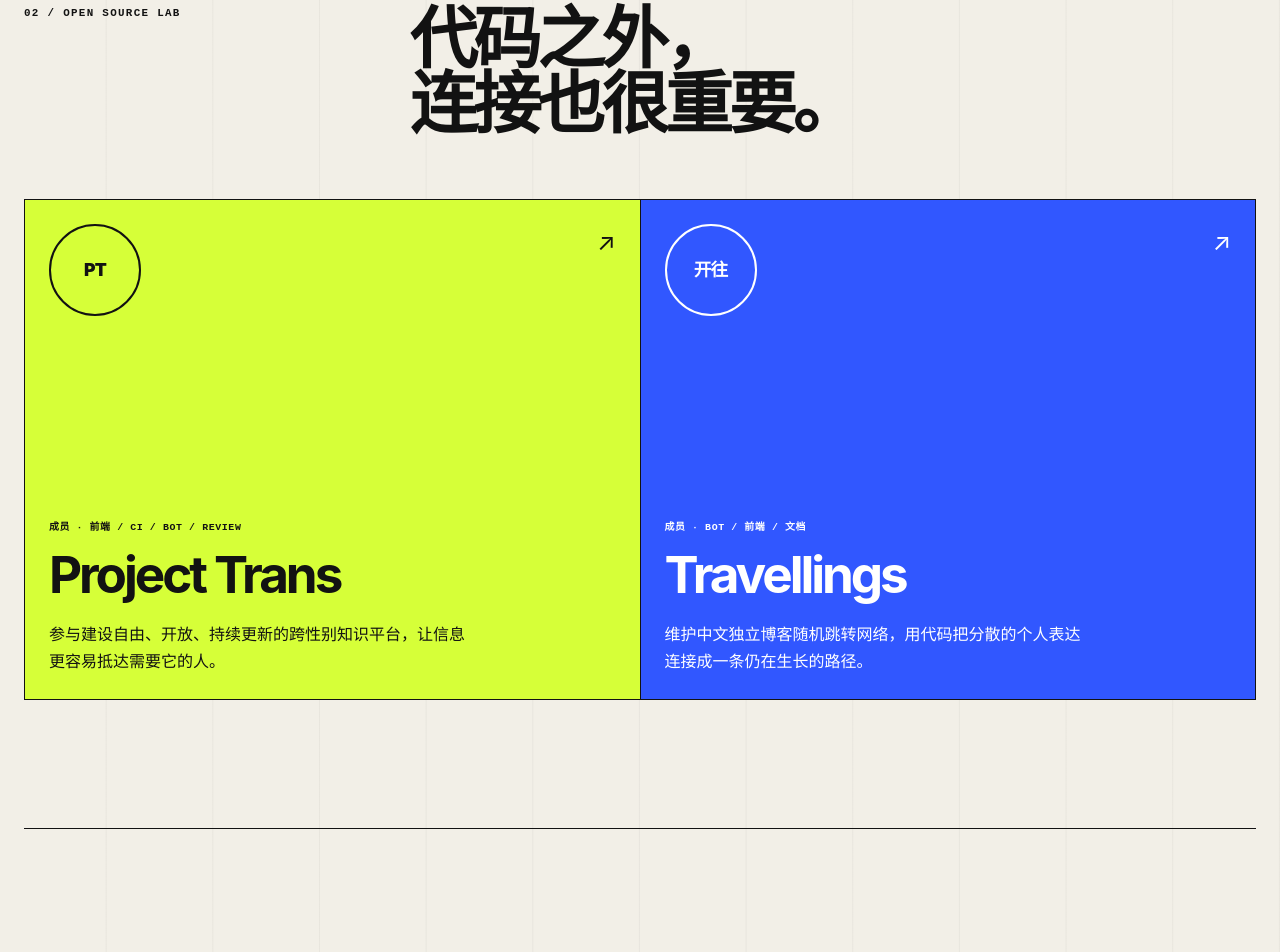
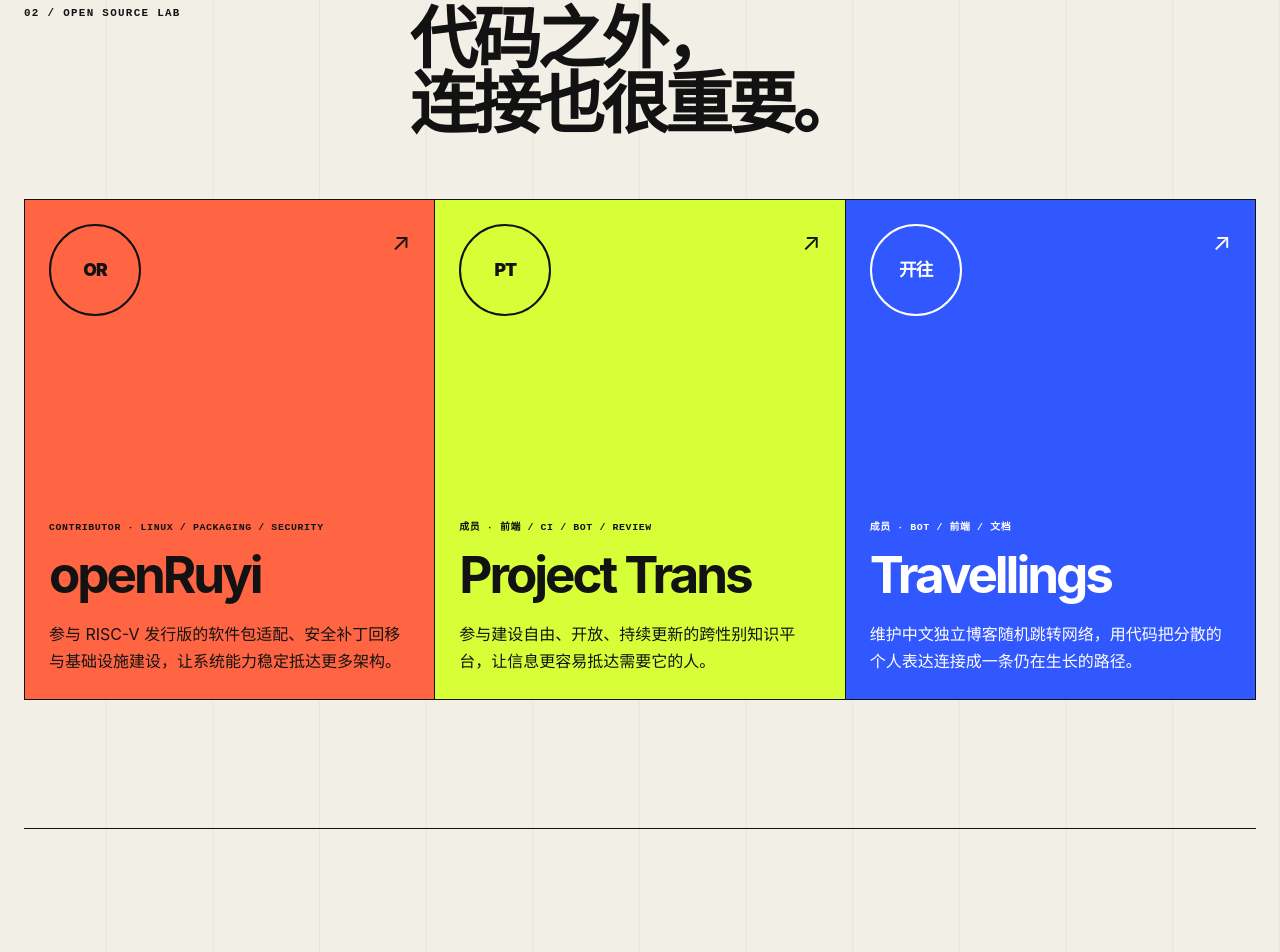
Before and after one commit to Leetfs/homepage, a Next.js app: page / in a window 1280 px wide. Shown: the part 2174-3126 px from the top of the page. Built offline with nearby package versions, Linux system fonts and the light colour scheme.

Commit message:
content: feature openRuyi first

```diff
--- a/app/generated/latest-articles.json
+++ b/app/generated/latest-articles.json
@@ -1,5 +1,5 @@
 {
-  "generatedAt": "2026-07-16T17:50:43.556Z",
+  "generatedAt": "2026-07-16T17:54:11.521Z",
   "source": "https://leetfs.com/sitemap.xml",
   "articles": [
     {
--- a/app/globals.css
+++ b/app/globals.css
@@ -540,7 +540,7 @@
 
 .project-grid {
   display: grid;
-  grid-template-columns: repeat(2, 1fr);
+  grid-template-columns: repeat(3, 1fr);
   border-top: 1px solid var(--ink);
   border-left: 1px solid var(--ink);
 }
--- a/app/page.tsx
+++ b/app/page.tsx
@@ -41,6 +41,15 @@
 ];
 
 const openSource = [
+  {
+    mark: "OR",
+    title: "openRuyi",
+    role: "Contributor · Linux / Packaging / Security",
+    description:
+      "参与 RISC-V 发行版的软件包适配、安全补丁回移与基础设施建设，让系统能力稳定抵达更多架构。",
+    href: "https://github.com/openRuyi",
+    tone: "coral",
+  },
   {
     mark: "PT",
     title: "Project Trans",
```
